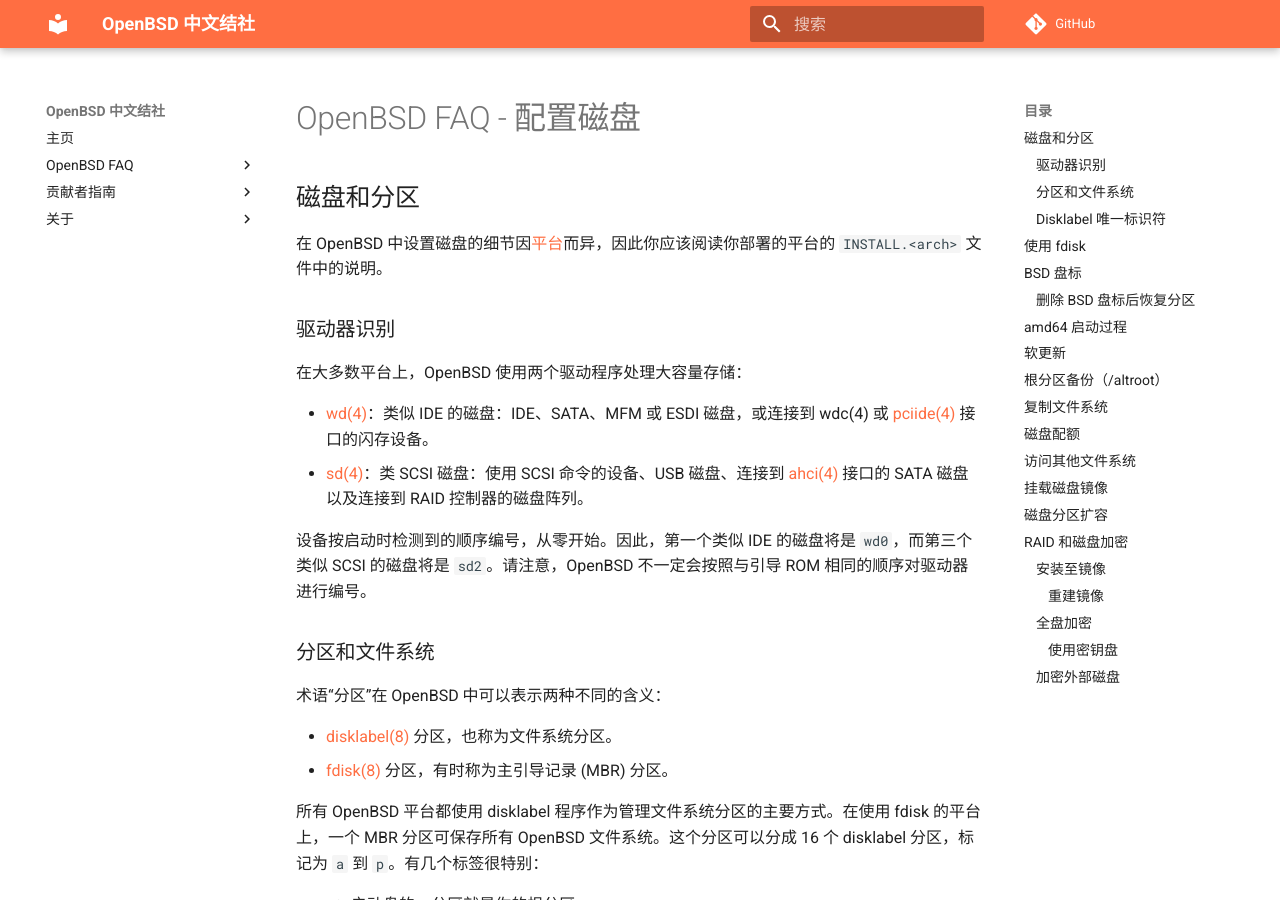
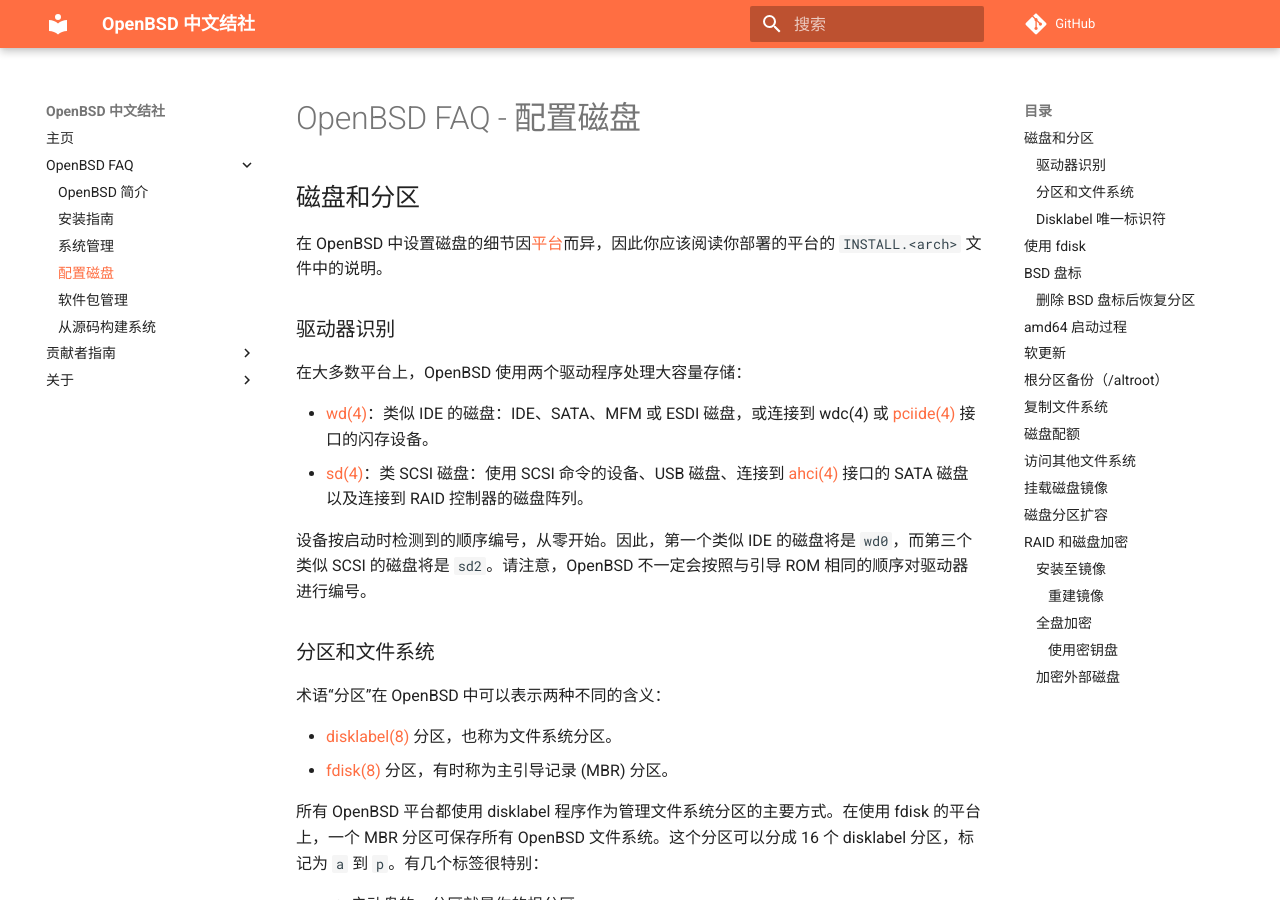
Before and after one commit to openbsd-zh-association/docs-openbsd-zh, an MkDocs documentation site: the page built from docs/openbsd-faq/faq14.md, in a window 1280 px wide and 900 px high. Built offline with MkDocs 1.6.1 and Material for MkDocs 9.7.7, drawn with Linux system fonts in a browser that asks for light colours; comment, search, counter and statistics services are not loaded.

Commit message:
include new links in the "nav" configuration

```diff
--- a/mkdocs.yml
+++ b/mkdocs.yml
@@ -8,8 +8,9 @@
       - OpenBSD 简介: 'openbsd-faq/faq1.md'
       - 安装指南: 'openbsd-faq/faq4.md'
       - 系统管理: 'openbsd-faq/faq10.md'
+      - 配置磁盘: 'openbsd-faq/faq14.md'
+      - 软件包管理: 'openbsd-faq/faq15.md'
       - 从源码构建系统: 'openbsd-faq/faq5.md'
-      - 软件包管理: 'openbsd-faq/faq15.md'
     - 贡献者指南:
       - 总述: 'contribution/contributing.md'
       - 翻译规范: 'contribution/translation_rules.md'
```
